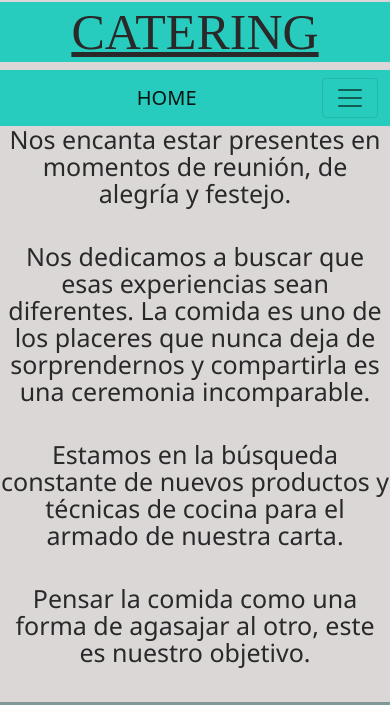
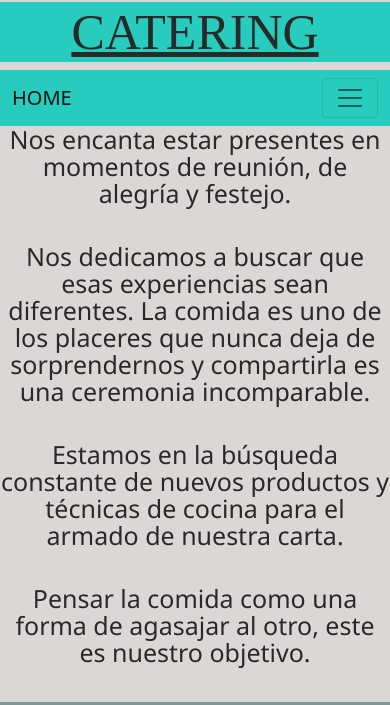
Before and after one commit to joaquinberasategui/CyC-Joaquin-Berasategui, a website: page Catering.html in a window 390 px wide. Shown: the part 137-842 px from the top of the page. Drawn offline with nearby package versions, Linux system fonts and the light colour scheme.

Commit message:
Update catering.css

```diff
--- a/css/catering.css
+++ b/css/catering.css
@@ -7,7 +7,6 @@ body{
 .navbar{
     background-color: rgb(40, 204, 190);
     font-size: 25px;
-    padding-left: 32%;
 }
 h1{
     margin-top: 5px;
@@ -86,7 +85,6 @@ body{
 .navbar{
     background-color: rgb(40, 204, 190);
     font-size: 25px;
-    padding-left: 32%;
 }
 h1{
     margin-top: 5px;
@@ -167,7 +165,6 @@ h5{
     .navbar{
         background-color: rgb(40, 204, 190);
         font-size: 25px;
-        padding-left: 32%;
     }
     h1{
         background-color: rgb(40, 204, 190);
```
